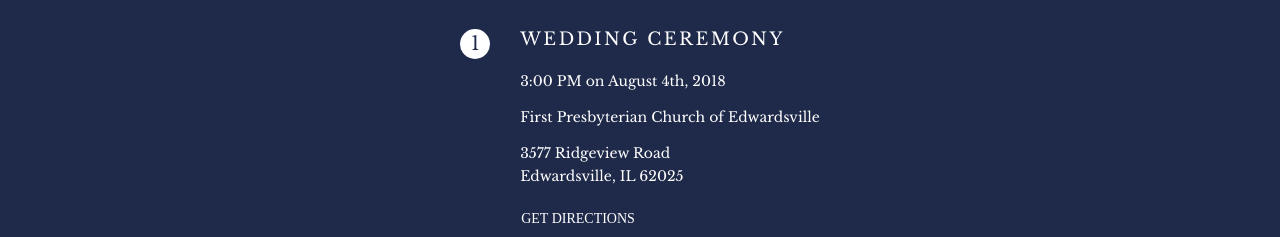
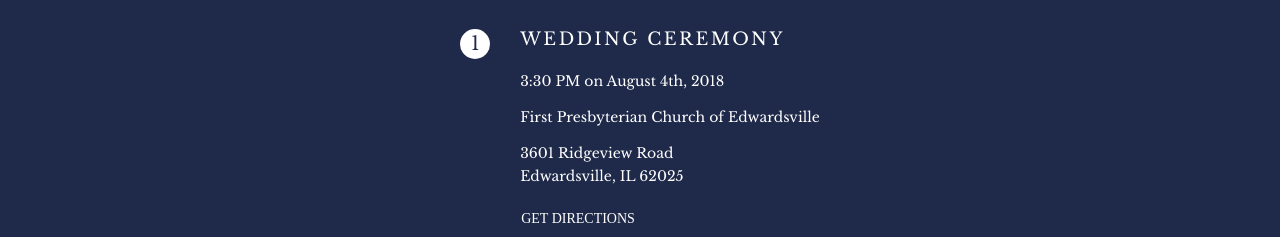
Before and after one commit to trueb2/trueblove-react, a React (Create React App) app: page / in a window 1280 px wide. Both pictures are taken after a click on the tab "EVENTS". Shown: the part 457-694 px from the top of the page. Built offline with nearby package versions, Linux system fonts and the light colour scheme.

Commit message:
changed ceremony start time and church location

```diff
--- a/src/App.js
+++ b/src/App.js
@@ -166,18 +166,18 @@
                                             <div className="event-marker">1</div>
                                             <div className="event-name">Wedding Ceremony</div>
                                             <p className="address">
-                                                3:00 PM on August 4th, 2018
+                                                3:30 PM on August 4th, 2018
                                             </p>
                                             <p className="address">
                                                 First Presbyterian Church of Edwardsville
                                             </p>
                                             <p className="address">
-                                                3577 Ridgeview Road
+                                                3601 Ridgeview Road
                                                 <br/>
                                                 Edwardsville, IL 62025
                                             </p>
                                             <a className="event-map-link"
-                                               href="https://www.google.com/maps/place/3577+Ridge+View+Rd,+Edwardsville,+IL+62025/">
+                                               href="https://www.google.com/maps/place/3601+Ridge+View+Rd,+Edwardsville,+IL+62025/">
                                                 Get Directions
                                             </a>
                                         </div>
```
